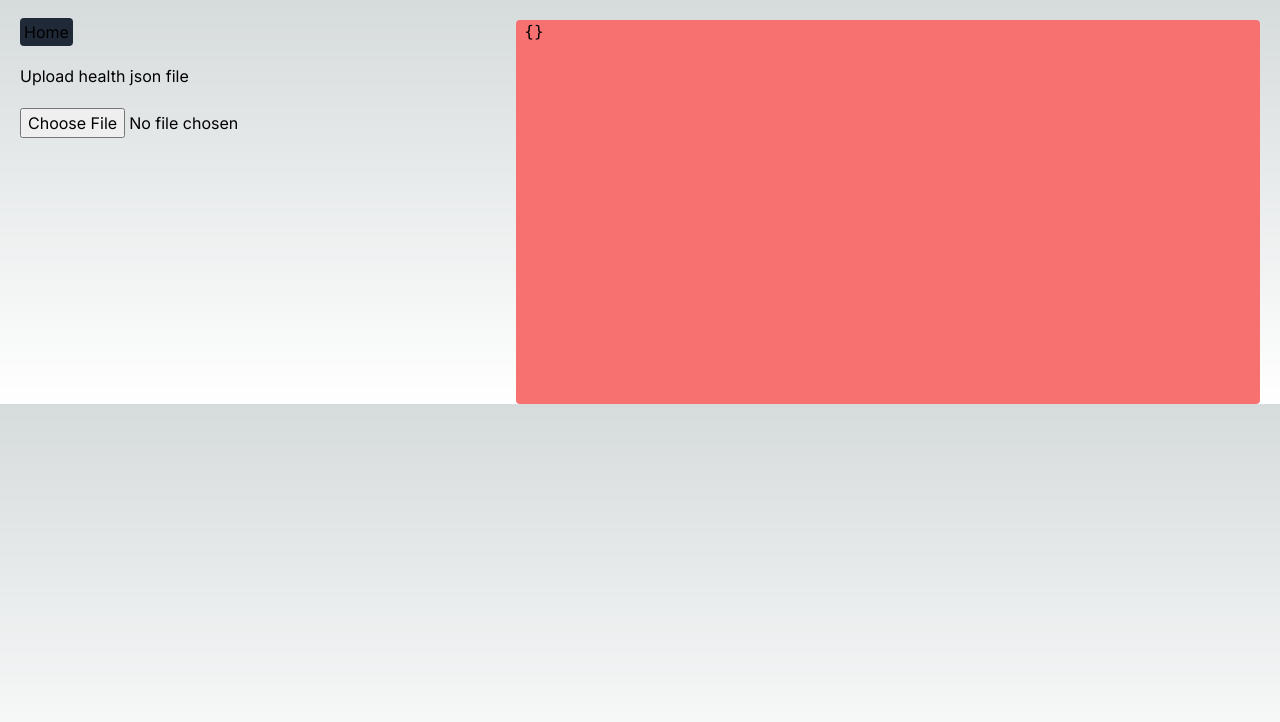
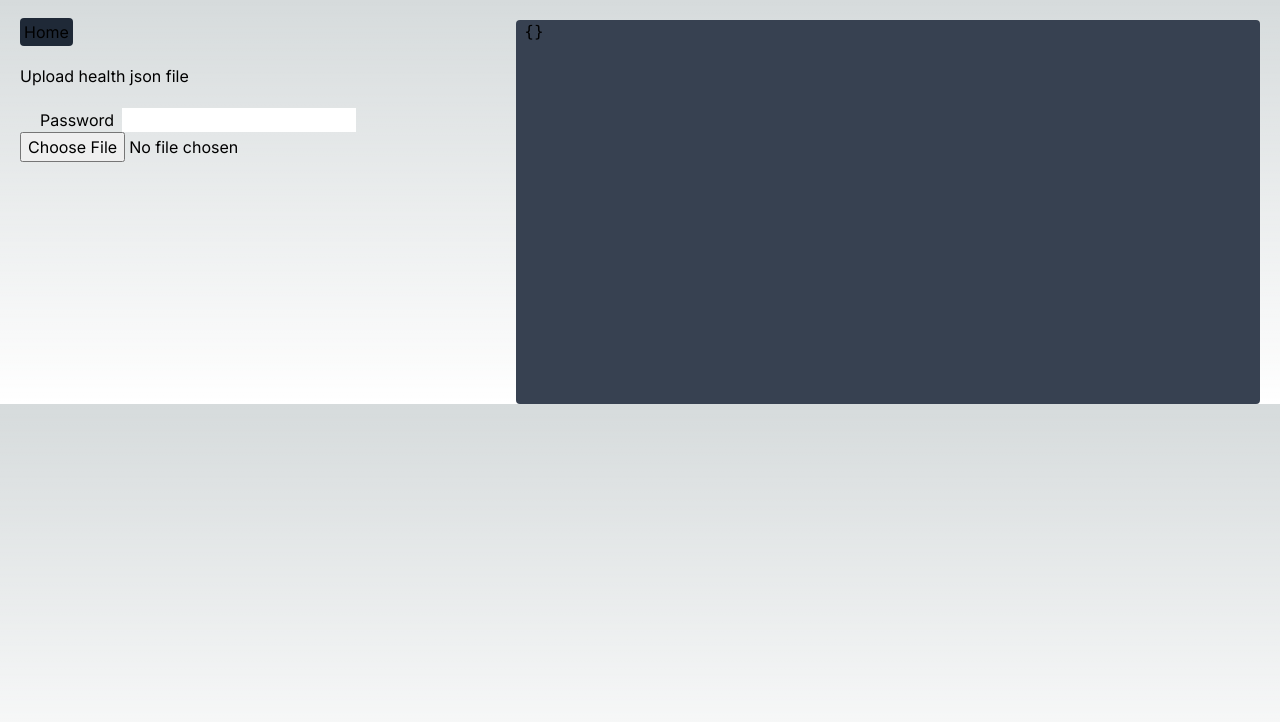
Before and after one commit to ROTBOW/not_200_club, a Next.js app in the folder not-200-club/: page /new in a window 1280 px wide. Shown: the top 722 px of the page. Built offline with nearby package versions, Linux system fonts and the light colour scheme; no server answers.

Commit message:
🚑 added a password to prevent unauth json upload

```diff
--- a/not-200-club/app/new/page.jsx
+++ b/not-200-club/app/new/page.jsx
@@ -6,9 +6,16 @@ import addHealthCheck from '@/firebase/addHealthCheck';
 
 const UploadData = () => {
 
-    const [json, setJson] = useState('{}')
+    const [json, setJson] = useState('{}');
+    const [pass, setPass] = useState('');
 
     const handleFileUpload = (e) => {
+
+        if (pass !== process.env.NEXT_PUBLIC_PASSWORD) {
+            alert('Wrong password!\ndoing nothing...')
+            return
+        }
+
         let fr = new FileReader();
 
         fr.onload = (e) => {
@@ -34,9 +41,13 @@ const UploadData = () => {
             <div className='w-2/5 pl-5'>
                 <Link href='/' className="rounded p-1 bg-gray-800 hover:bg-slate-600 transition-all">Home</Link>
                 <p className='py-5'>Upload health json file</p>
+                <label className='p-5'>
+                    Password&ensp;
+                    <input type='password' onChange={(e)=>{setPass(e.target.value)}}/>
+                </label>
                 <input type="file" onChange={handleFileUpload}/>
             </div>
-            <pre className='w-3/5 h-96 overflow-auto pl-2 mx-5 bg-red-400 rounded font-mono'>
+            <pre className='w-3/5 h-96 overflow-auto pl-2 mx-5 bg-gray-700 rounded font-mono'>
                 <code>
                     {json}
                 </code>
```
